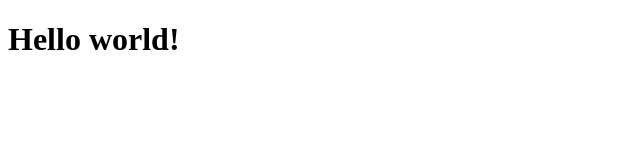
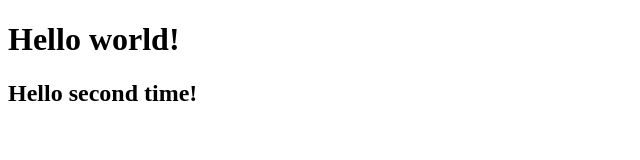
Before and after one commit to ustymbeshlei/project, a plain HTML site: page index.html in a window 1280 px wide. Shown: the whole page, without its empty margins (0-640 px from the left). Drawn offline with Linux system fonts and the light colour scheme.

Commit message:
index.html mod

```diff
--- a/index.html
+++ b/index.html
@@ -8,5 +8,6 @@
 </head>
 <body>
     <h1>Hello world!</h1>
+    <h2>Hello second time!</h2>
 </body>
 </html>
```
